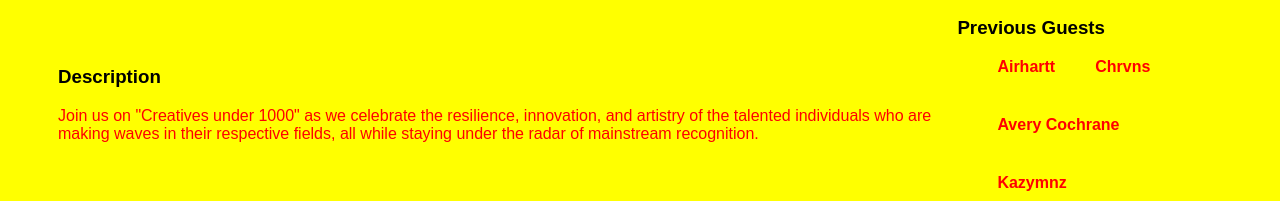
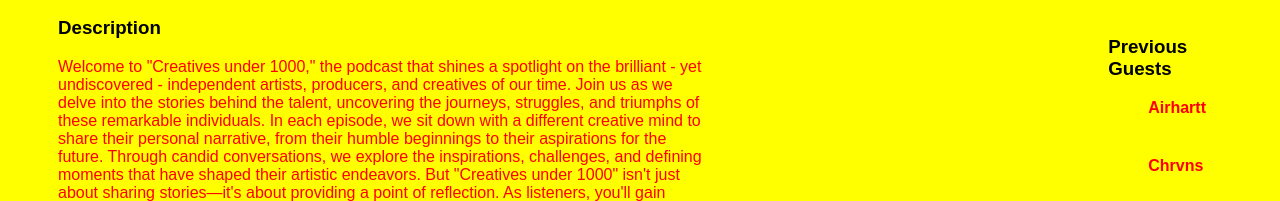
Before and after one commit to weeezik/creatives-under-1000, a plain HTML site: page audio.html in a window 1280 px wide. Shown: the part 599-800 px from the top of the page. Drawn offline with Linux system fonts and the light colour scheme.

Commit message:
added more text to the podcast/audio page
it messed with the ul formatting on the page. the previous commit might look better than this one.

```diff
--- a/audio.css
+++ b/audio.css
@@ -66,6 +66,10 @@ h3 {
     margin: 20px 50px 200px;
 }
 
+p {
+    margin-right: 400px;
+}
+
 
 
 
--- a/audio.html
+++ b/audio.html
@@ -28,6 +28,25 @@
         <div class="description">
             <h3>Description</h3>
             <p>
+                Welcome to "Creatives under 1000," the podcast that shines a spotlight on the brilliant - yet undiscovered -
+                independent artists, producers, and creatives of our time.
+                Join us as we delve into the stories behind the talent,
+                uncovering the journeys, struggles, and triumphs of these
+                remarkable individuals.
+                In each episode, we sit down with a different creative mind
+                to share their personal narrative, from their humble beginnings
+                to their aspirations for the future. Through candid conversations,
+                we explore the inspirations, challenges, and defining moments
+                that have shaped their artistic endeavors.
+                But "Creatives under 1000" isn't just about sharing stories—it's
+                about providing a point of reflection. As listeners, you'll gain
+                insights into the creative process, learn valuable lessons from
+                those paving their own paths, and find inspiration to pursue your
+                own passions.
+                Whether you're an aspiring artist, a devoted fan, or a member of
+                a creative team, this podcast serves as a reminder of the power
+                of perseverance, the beauty of creativity, and the importance of
+                supporting independent talent.
                 Join us on "Creatives under 1000" as we celebrate the resilience,
                 innovation, and artistry of the talented individuals who are making
                 waves in their respective fields, all while staying under the radar of
```
